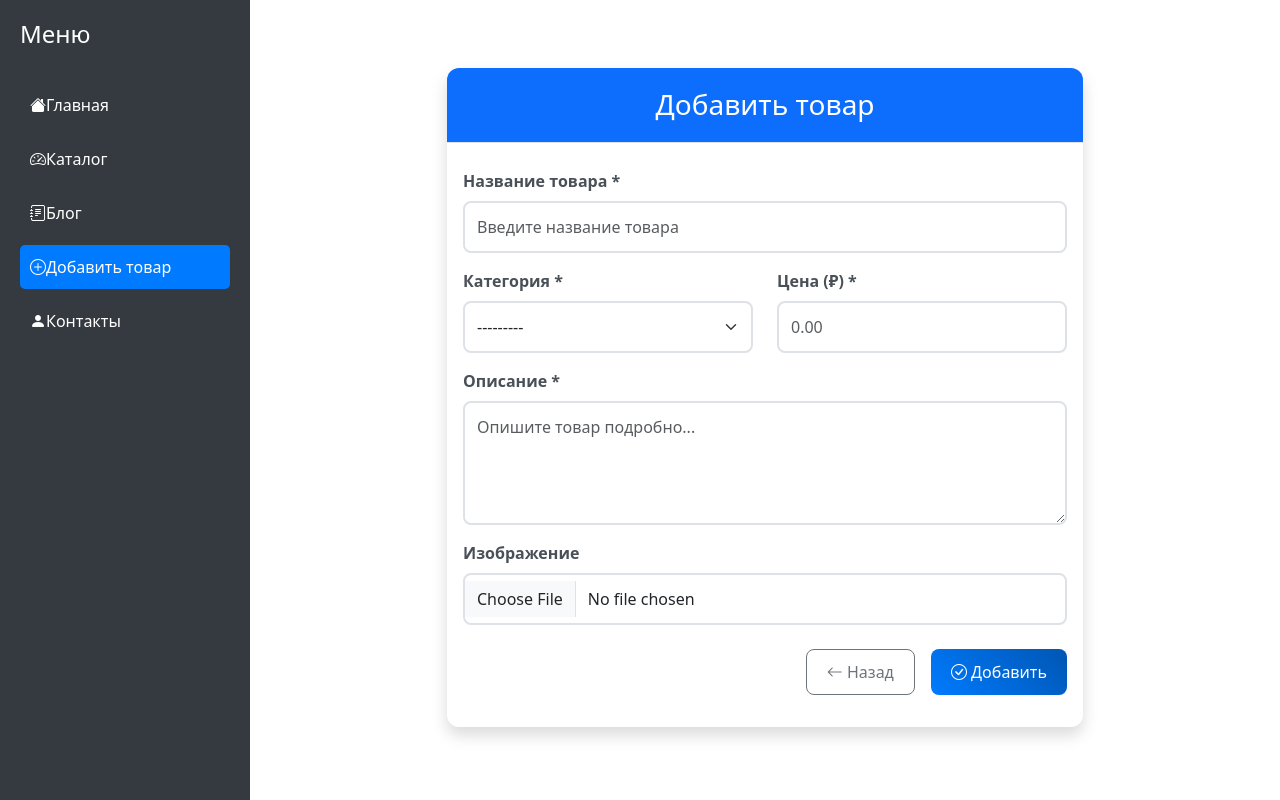
After one commit to serjtys/HomeWork_21, a Django app: page /product/add/ in a window 1280 px wide. The commit adds this page. Run offline with Django 5.2, Linux system fonts and the light colour scheme; data comes from the database, SQL or seed files in the repository.

Commit message:
create homework 26

```diff
--- a/catalog/forms.py
+++ b/catalog/forms.py
@@ -1,7 +1,29 @@
 from django import forms
+from django.core.exceptions import ValidationError
 from .models import Product, Category
 
+
 class ProductForm(forms.ModelForm):
+    # Список запрещенных слов
+    FORBIDDEN_WORDS = [
+        'казино', 'криптовалюта', 'крипта',
+        'биржа', 'дешево', 'бесплатно',
+        'обман', 'полиция', 'радар'
+    ]
+
+    def clean_image(self):
+        image = self.cleaned_data.get('image')
+        if image:
+            # Проверка формата
+            if not image.name.lower().endswith(('.jpg', '.jpeg', '.png')):
+                raise ValidationError('Поддерживаются только форматы JPEG и PNG')
+
+            # Проверка размера (5MB)
+            if image.size > 5 * 1024 * 1024:
+                raise ValidationError('Размер файла не должен превышать 5MB')
+
+        return image
+
     class Meta:
         model = Product
         fields = ['name', 'description', 'image', 'category', 'price']
@@ -34,3 +56,30 @@ class ProductForm(forms.ModelForm):
             'price': 'Цена',
             'image': 'Изображение'
         }
+
+    def clean_name(self):
+        name = self.cleaned_data.get('name', '').lower()
+        for word in self.FORBIDDEN_WORDS:
+            if word in name:
+                raise ValidationError(f'Название содержит запрещенное слово: "{word}"')
+        return self.cleaned_data['name']
+
+    def clean_description(self):
+        description = self.cleaned_data.get('description', '').lower()
+        for word in self.FORBIDDEN_WORDS:
+            if word in description:
+                raise ValidationError(f'Описание содержит запрещенное слово: "{word}"')
+        return self.cleaned_data['description']
+
+    def clean_price(self):
+        price = self.cleaned_data.get('price')
+        if price is not None and price < 0:
+            raise ValidationError('Цена не может быть отрицательной')
+        return price
+
+    def __init__(self, *args, **kwargs):
+        super().__init__(*args, **kwargs)
+        # Стилизация всех полей
+        for field_name, field in self.fields.items():
+            if field_name != 'image':  # Для FileInput не добавляем form-control
+                field.widget.attrs['class'] = field.widget.attrs.get('class', '') + ' form-control'
--- a/catalog/templates/catalog/includes/menu.html
+++ b/catalog/templates/catalog/includes/menu.html
@@ -11,7 +11,7 @@
         <a href="{% url 'blog:list' %}" class="menu-item {% if request.path == '/blogs/' %}active{% endif %}">
             <i class="bi bi-journal-text"></i> Блог
         </a>
-        <a href="{% url 'add_product' %}" class="menu-item {% if request.path == '/add-product/' %}active{% endif %}">
+        <a href="{% url 'add_product' %}" class="menu-item {% if request.path == '/product/add/' %}active{% endif %}">
             <i class="bi bi-plus-circle"></i> Добавить товар
         </a>
         <a href="{% url 'contacts' %}" class="menu-item {% if request.path == '/contacts/' %}active{% endif %}">
--- a/catalog/templates/catalog/product_detail.html
+++ b/catalog/templates/catalog/product_detail.html
@@ -23,6 +23,8 @@
             <div class="d-flex gap-2">
                 <button class="btn btn-primary btn-lg">Купить</button>
                 <a href="{% url 'home' %}" class="btn btn-outline-secondary btn-lg">Назад</a>
+                <a href="{% url 'edit_product' product.pk %}" class="btn btn-outline-warning btn-lg">Редактировать</a>
+                <a href="{% url 'delete_product' product.pk %}" class="btn btn-outline-danger btn-lg">Удалить</a>
             </div>
 
             <div class="mt-4">
--- /dev/null
+++ b/catalog/templates/catalog/product_form.html
@@ -0,0 +1,82 @@
+{% extends 'catalog/base.html' %}
+{% load static %}
+
+{% block content %}
+<div class="container mt-5">
+    <div class="row justify-content-center">
+        <div class="col-lg-8">
+            <div class="card shadow">
+                <div class="card-header bg-primary text-white">
+                    <h3 class="card-title mb-0 text-center">
+                        {% if object %}Редактировать{% else %}Добавить{% endif %} товар
+                    </h3>
+                </div>
+                <div class="card-body">
+                    <form method="post" enctype="multipart/form-data" class="needs-validation" novalidate>
+                        {% csrf_token %}
+
+                        <!-- Название товара -->
+                        <div class="mb-3">
+                            <label for="{{ form.name.id_for_label }}" class="form-label fw-bold">Название товара *</label>
+                            {{ form.name }}
+                            {% if form.name.errors %}
+                            <div class="text-danger small mt-1">{{ form.name.errors }}</div>
+                            {% endif %}
+                        </div>
+
+                        <!-- Категория и Цена -->
+                        <div class="row">
+                            <div class="col-md-6">
+                                <div class="mb-3">
+                                    <label for="{{ form.category.id_for_label }}" class="form-label fw-bold">Категория *</label>
+                                    {{ form.category }}
+                                    {% if form.category.errors %}
+                                    <div class="text-danger small mt-1">{{ form.category.errors }}</div>
+                                    {% endif %}
+                                </div>
+                            </div>
+                            <div class="col-md-6">
+                                <div class="mb-3">
+                                    <label for="{{ form.price.id_for_label }}" class="form-label fw-bold">Цена (₽) *</label>
+                                    {{ form.price }}
+                                    {% if form.price.errors %}
+                                    <div class="text-danger small mt-1">{{ form.price.errors }}</div>
+                                    {% endif %}
+                                </div>
+                            </div>
+                        </div>
+
+                        <!-- Описание -->
+                        <div class="mb-3">
+                            <label for="{{ form.description.id_for_label }}" class="form-label fw-bold">Описание *</label>
+                            {{ form.description }}
+                            {% if form.description.errors %}
+                            <div class="text-danger small mt-1">{{ form.description.errors }}</div>
+                            {% endif %}
+                        </div>
+
+                        <!-- Изображение -->
+                        <div class="mb-4">
+                            <label for="{{ form.image.id_for_label }}" class="form-label fw-bold">Изображение</label>
+                            {{ form.image }}
+                            {% if form.image.errors %}
+                            <div class="text-danger small mt-1">{{ form.image.errors }}</div>
+                            {% endif %}
+                        </div>
+
+                        <!-- Кнопки -->
+                        <div class="d-grid gap-2 d-md-flex justify-content-md-end">
+                            <a href="{% url 'home' %}" class="btn btn-outline-secondary me-md-2">
+                                <i class="bi bi-arrow-left"></i> Назад
+                            </a>
+                            <button type="submit" class="btn btn-primary">
+                                <i class="bi bi-check-circle"></i> {% if object %}Сохранить{% else %}Добавить{% endif %}
+                            </button>
+                        </div>
+                    </form>
+                </div>
+            </div>
+        </div>
+    </div>
+</div>
+{% endblock %}
--- a/catalog/urls.py
+++ b/catalog/urls.py
@@ -1,10 +1,15 @@
 from django.urls import path
-from .views import HomeView, ProductDetailView, ContactsView, ProductCreateView
+from .views import (
+    HomeView, ProductDetailView, ContactsView,
+    ProductCreateView, ProductUpdateView, ProductDeleteView
+)
 
 urlpatterns = [
     path('', HomeView.as_view(), name='home'),
     path('catalog/', HomeView.as_view(), name='catalog'),
     path('contacts/', ContactsView.as_view(), name='contacts'),
     path('product/<int:pk>/', ProductDetailView.as_view(), name='product_detail'),
-    path('add-product/', ProductCreateView.as_view(), name='add_product'),
+    path('product/add/', ProductCreateView.as_view(), name='add_product'),
+    path('product/<int:pk>/edit/', ProductUpdateView.as_view(), name='edit_product'),
+    path('product/<int:pk>/delete/', ProductDeleteView.as_view(), name='delete_product'),
 ]
--- a/catalog/views.py
+++ b/catalog/views.py
@@ -1,7 +1,7 @@
-from django.views.generic import ListView, DetailView, TemplateView, CreateView
+from django.views.generic import ListView, DetailView, TemplateView, CreateView, UpdateView, DeleteView
 from django.shortcuts import get_object_or_404
+from django.urls import reverse_lazy
 from .models import Product
-from django.urls import reverse_lazy
 from .forms import ProductForm
 
 class HomeView(ListView):
@@ -30,8 +30,22 @@ class ContactsView(TemplateView):
             print(f"Получены данные: {name}, {phone}, {message}")
         return self.render_to_response({})
 
+# CRUD операции
 class ProductCreateView(CreateView):
     model = Product
     form_class = ProductForm
-    template_name = 'catalog/add_product.html'
+    template_name = 'catalog/product_form.html'
     success_url = reverse_lazy('home')
+
+class ProductUpdateView(UpdateView):
+    model = Product
+    form_class = ProductForm
+    template_name = 'catalog/product_form.html'
+
+    def get_success_url(self):
+        return reverse_lazy('product_detail', kwargs={'pk': self.object.pk})
+
+class ProductDeleteView(DeleteView):
+    model = Product
+    template_name = 'catalog/product_confirm_delete.html'
+    success_url = reverse_lazy('home')
```
